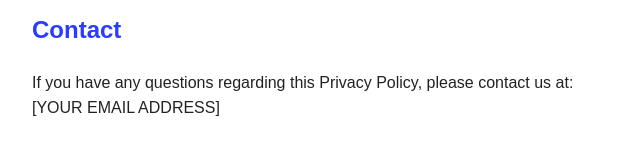
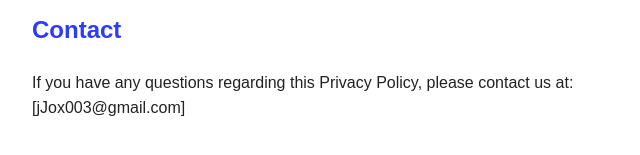
Before and after one commit to akour/voidstack-website, a plain HTML site: page privacy/index.html in a window 1280 px wide. Shown: the part 1380-1535 px from the top of the page, 198-838 px from the left. Drawn offline with Linux system fonts and the light colour scheme.

Commit message:
Update contact email in Privacy Policy

```diff
--- a/privacy/index.html
+++ b/privacy/index.html
@@ -115,7 +115,7 @@ Changes will be posted on this page with an updated revision date.
 <p>
 If you have any questions regarding this Privacy Policy, please contact us at:
 <br>
-[YOUR EMAIL ADDRESS]
+[jJox003@gmail.com]
 </p>
 
 </div>
```
